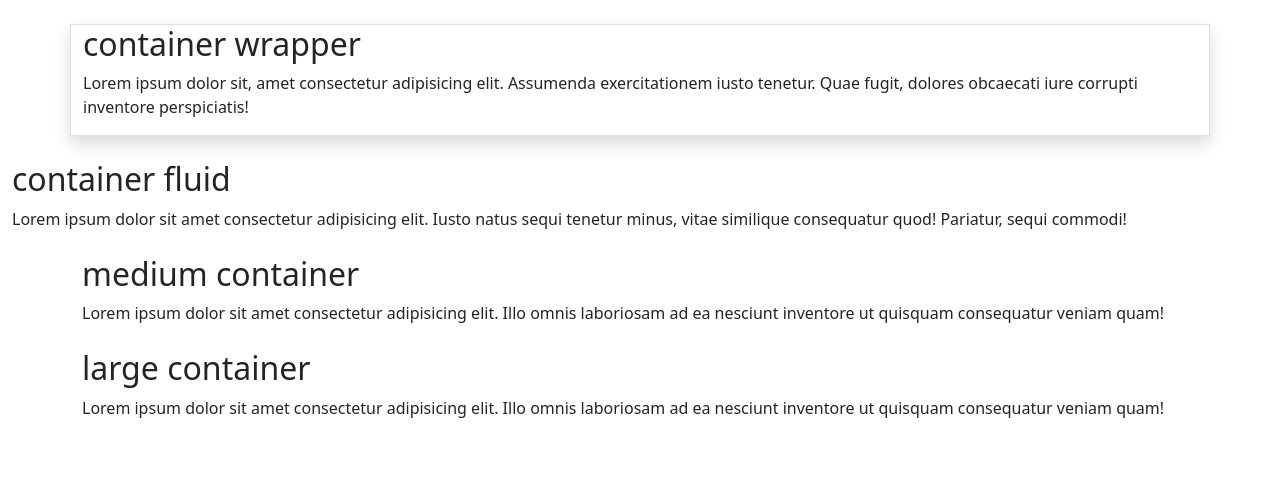
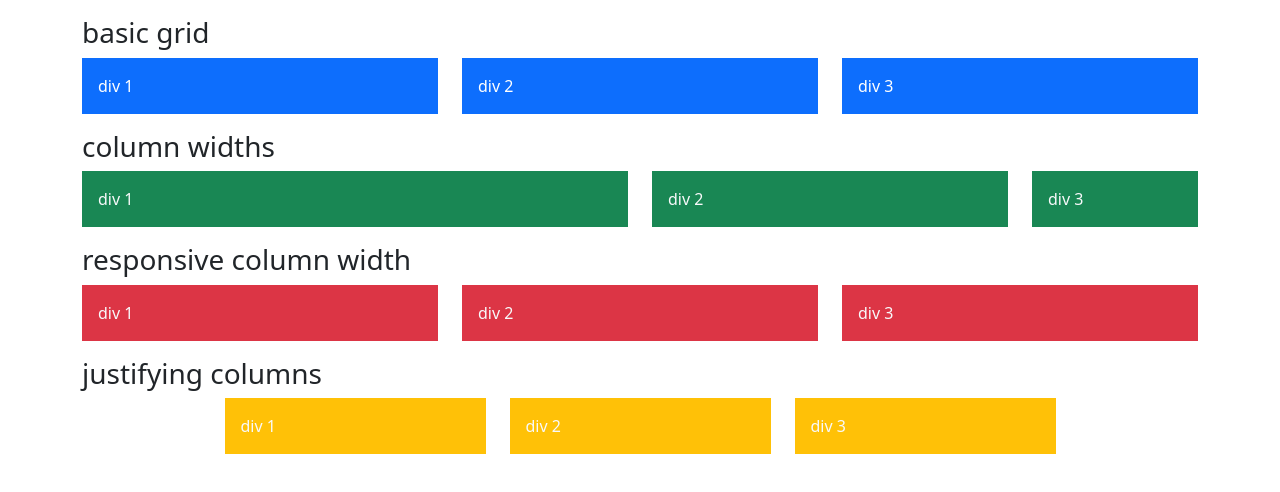
Before and after one commit to FaridFarahmandf/Bootstrap5, a plain HTML site: page index.html in a window 1280 px wide. Drawn offline with nearby package versions, Linux system fonts and the light colour scheme.

Commit message:
grid system

```diff
--- a/index.html
+++ b/index.html
@@ -13,26 +13,71 @@
     <title>Farid Bootstrap 5</title>
   </head>
   <body>
-    <div class="container my-4 border shadow">
-      <h2>container wrapper</h2>
-      <p>
-        Lorem ipsum dolor sit, amet consectetur adipisicing elit. Assumenda
-        exercitationem iusto tenetur. Quae fugit, dolores obcaecati iure
-        corrupti inventore perspiciatis!
-      </p>
+    <div class="container my-3">
+        <h3>basic grid</h3>
+        <div class="row">
+            <div class="col">
+                <div class="bg-primary text-white p-3">
+                    div 1
+                </div>
+            </div>
+            <div class="col">
+                <div class="bg-primary text-white p-3">
+                    div 2
+                </div>
+            </div>
+            <div class="col">
+                <div class="bg-primary text-white p-3">
+                    div 3
+                </div>
+            </div>
+        </div>
     </div>
 
-    <div class="container-fluid my-4">
-        <h2>container fluid</h2>
-        <p>Lorem ipsum dolor sit amet consectetur adipisicing elit. Iusto natus sequi tenetur minus, vitae similique consequatur quod! Pariatur, sequi commodi!</p>
+    <div class="container my-3">
+        <h3>column widths</h3>
+        <div class="row">
+            <div class="col-6">
+                <div class="bg-success text-light p-3">div 1</div>
+            </div>
+            <div class="col-4">
+                <div class="bg-success text-light p-3">div 2</div>
+            </div>
+            <div class="col-2">
+                <div class="bg-success text-light p-3">div 3</div>
+            </div>
+        </div>
     </div>
-    <div class="container-md my-4">
-        <h2>medium container</h2>
-        Lorem ipsum dolor sit amet consectetur adipisicing elit. Illo omnis laboriosam ad ea nesciunt inventore ut quisquam consequatur veniam quam!
+    <div class="container my-3">
+        <h3>responsive column width</h3>
+        <div class="row">
+            <div class="col-md-6 col-lg-4">
+                <div class="bg-danger p-3 text-light">div 1</div>
+            </div>
+            <div class="col-md-6 col-lg-4">
+                <div class="bg-danger p-3 text-light">div 2</div>
+            </div>
+            <div class="col-md-6 col-lg-4">
+                <div class="bg-danger p-3 text-light">div 3</div>
+            </div>
+        </div>
     </div>
-    <div class="container-lg my-4">
-        <h2>large container</h2>
-        Lorem ipsum dolor sit amet consectetur adipisicing elit. Illo omnis laboriosam ad ea nesciunt inventore ut quisquam consequatur veniam quam!
+    <div class="container my-3">
+        <h3>justifying columns</h3>
+        <div class="row justify-content-center">
+            <div class="col-md-6 col-lg-3">
+                <div class="bg-warning text-light p-3">div 1</div>
+            </div>
+            <div class="col-md-6 col-lg-3">
+                <div class="bg-warning text-light p-3">div 2</div>
+            </div>
+            <div class="col-md-6 col-lg-3">
+                <div class="bg-warning text-light p-3">div 3</div>
+            </div>
+            <!-- <div class="col-md-6 col-lg-3">
+                <div class="bg-warning text-light p-3">div 4</div>
+            </div> -->
+        </div>
     </div>
     <script
       src="https://cdn.jsdelivr.net/npm/bootstrap@5.0.2/dist/js/bootstrap.bundle.min.js"
```
